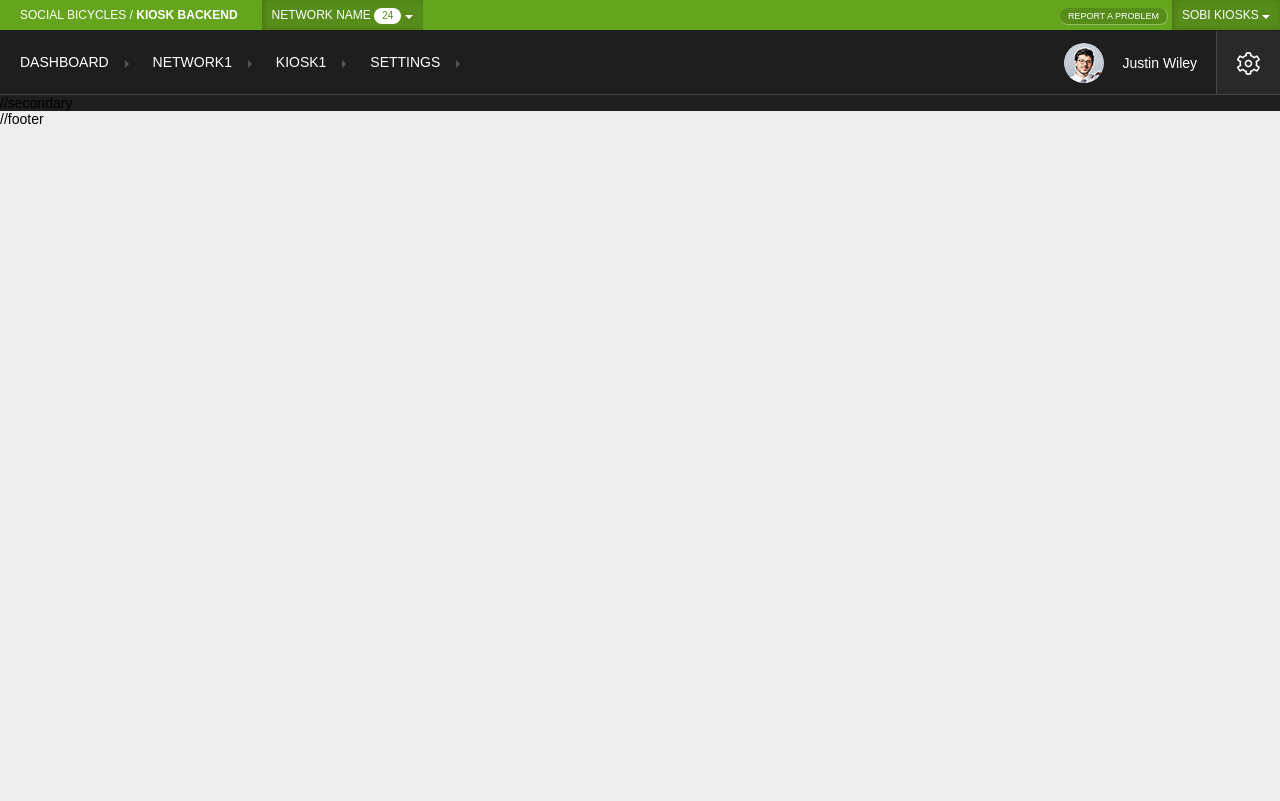
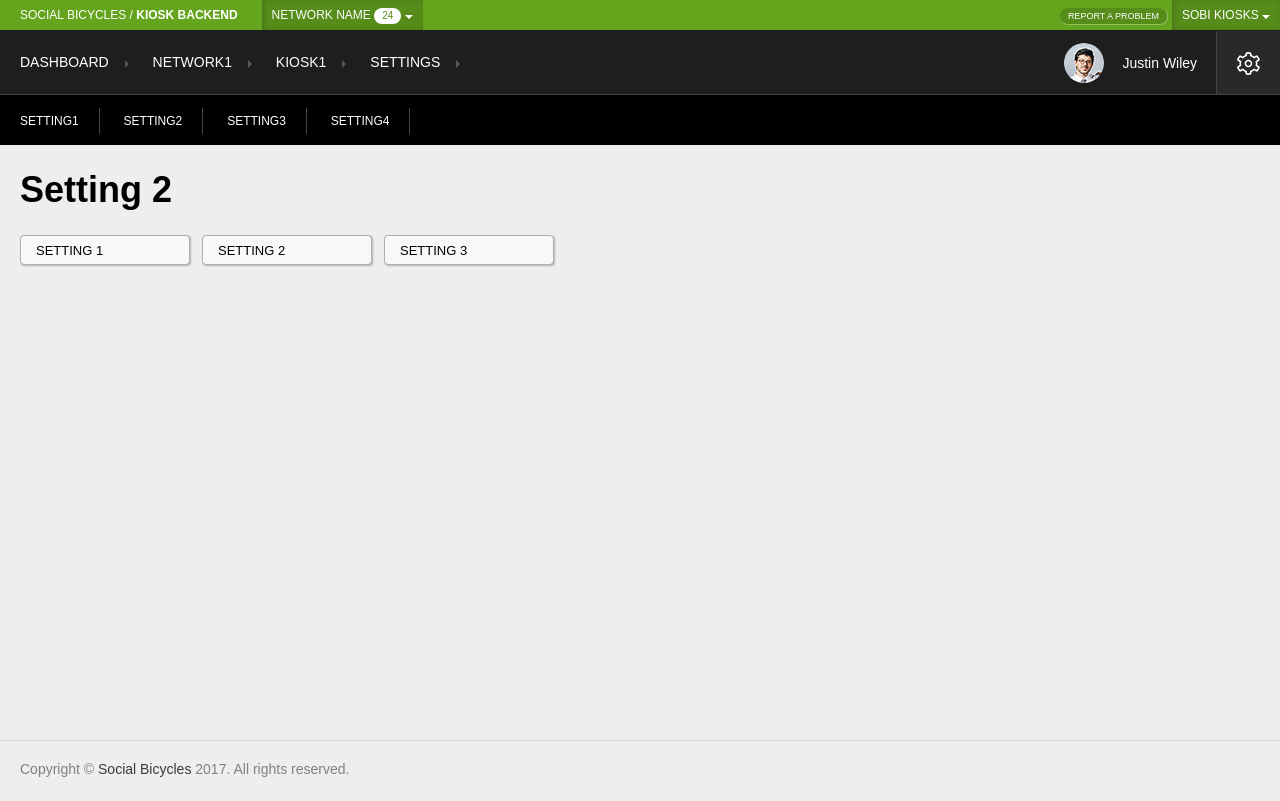
Before and after one commit to harputnik/kiosk_navigation, a website: page index.html in a window 1280 px wide. Drawn offline with Linux system fonts and the light colour scheme.

Commit message:
secondary navigation, content & footer layout

```diff
--- a/index.html
+++ b/index.html
@@ -6,6 +6,7 @@
     <link rel="stylesheet" href="dist/css/main.css">
   </head>
   <body>
+    <div class="wrapper">
       <header class="app-header">
         <div class="top-bar">
           <div class="clear">
@@ -50,15 +51,40 @@
             </div>
           </div>
           <div class="secondary-nav">
-          //secondary
+            <div class="clear">
+              <ul>
+                <li><a href="#">Setting1</a></li>
+                <li><a href="#">Setting2</a></li>
+                <li><a href="#">Setting3</a></li>
+                <li><a href="#">Setting4</a></li>
+              </ul>
+            </div>
           </div>
         </nav>
       </header>
-    <main>
-
+      <main class="app-content">
+        <div class="settings">
+          <div class="grid-container">
+            <h2>Setting 2</h2>
+            <div class="setting-options">
+              <div class="clear">
+                <button class="white-button setting-options__button">setting 1</button>
+                <button class="white-button setting-options__button">setting 2</button>
+                <button class="white-button setting-options__button">setting 3</button>
+              </div>
+            </div>
+            <div class="ajax"></div>
+          </div>
+        </div>
       </main>
-    <footer>
-      //footer
+      <div class="push"></div>
+    </div>
+    <footer class="footer">
+      <div class="clear">
+        <div class="footer-content">
+          <p><span>Copyright &copy; <a href="http://socialbicycles.com/" target="_blank">Social Bicycles</a> 2017.</span> <span>All rights reserved.</span>
+        </div>
+      </div>
     </footer>
   </body>
 </html>
--- a/src/style/base.less
+++ b/src/style/base.less
@@ -7,6 +7,15 @@ html, body {
   height: 100%;
   margin: 0;
   background-color: @pale;
+}
+
+.wrapper {
+  min-height: 100%;
+  margin-bottom: -1*@footer-height;
+}
+.footer,
+.push {
+  height: @footer-height;
 }
 
 h1, h2, h3, h4, h5, h6, p, ul, li, button {
@@ -24,7 +33,7 @@ button {
 }
 
 .clear:after {
-   content: " "; /* Older browser do not support empty content */
+   content: " ";
    visibility: hidden;
    display: block;
    height: 0;
@@ -42,3 +51,20 @@ button {
 .right-align {
   text-align: right;
 }
+
+.white-button {
+  background-color: @chalk;
+  color: black;
+  border: 1px solid @fog;
+  height: 30px;
+  line-height: 30px;
+  text-transform: uppercase;
+  font-size: @fontsize-small-regular;
+  width: 170px;
+  padding-left: 15px;
+  text-align: left;
+  .border-radius(4px);
+  -webkit-box-shadow: 1px 1px 2px 0px rgba(0,0,0,0.25);
+  -moz-box-shadow: 1px 1px 2px 0px rgba(0,0,0,0.25);
+  box-shadow: 1px 1px 2px 0px rgba(0,0,0,0.25);
+}
--- /dev/null
+++ b/src/style/content.less
@@ -0,0 +1,11 @@
+.settings {
+  h2 {
+    font-size: @fontsize-huge;
+    padding: 24px 0;
+  }
+  .setting-options__button {
+    float: left;
+    margin-right: 12px;
+    margin-bottom: 12px;
+  }
+}
--- /dev/null
+++ b/src/style/footer.less
@@ -0,0 +1,12 @@
+.footer-content {
+  height: @footer-height;
+  border-top: 1px solid @mist;
+  p {
+    padding: 20px 0 0 20px;
+    color: @steele;
+    font-size: @fontsize-regular;
+    a {
+      color: @graphite;
+    }
+  }
+}
--- a/src/style/main.less
+++ b/src/style/main.less
@@ -2,3 +2,5 @@
 @import "mixins";
 @import "base";
 @import "navigation";
+@import "footer";
+@import "content";
--- a/src/style/navigation.less
+++ b/src/style/navigation.less
@@ -149,4 +149,26 @@
       }
     }
   }
+  .secondary-nav {
+    background-color: @black;
+    height: @bottombar-height;
+    line-height: @bottombar-height;
+    ul {
+      li {
+        display: inline-block;
+        height: @bottombar-height;
+        line-height: @bottombar-height;
+        a {
+          display: inline-block;
+          padding: 0 20px;
+          vertical-align: middle;
+          color: white;
+          border-right: 1px solid @ash;
+          line-height: 26px;
+          font-size: @fontsize-small;
+          text-transform: uppercase;
+        }
+      }
+    }
+  }
 }
--- a/src/style/variables.less
+++ b/src/style/variables.less
@@ -1,8 +1,10 @@
+// colors declarations
+// --- green palette
 @green: #65a51d;
 @dark-green: #568c19;
-
+// --- black - gray - white palette
+@black: black;
 @coal: #1e1e1e;
-@black: black;
 @smoke: #292929;
 @graphite: #3a3a3a;
 @ash: #464646;
@@ -13,10 +15,14 @@
 @pale: #eeeeee;
 @chalk: #f8f8f8;
 
+// constant heights
 @topbar-height: 30px;
 @midbar-height: 64px;
+@bottombar-height: 50px;
+@footer-height: 60px;
 
-
+// font sizes
+@fontsize-huge: 36px;
 @fontsize-regular: 14px;
 @fontsize-small-regular: 13px;
 @fontsize-small: 12px;
```
Also changed, not shown: dist/css/main.css. Lines whose indentation alone changed are shown as unchanged.
